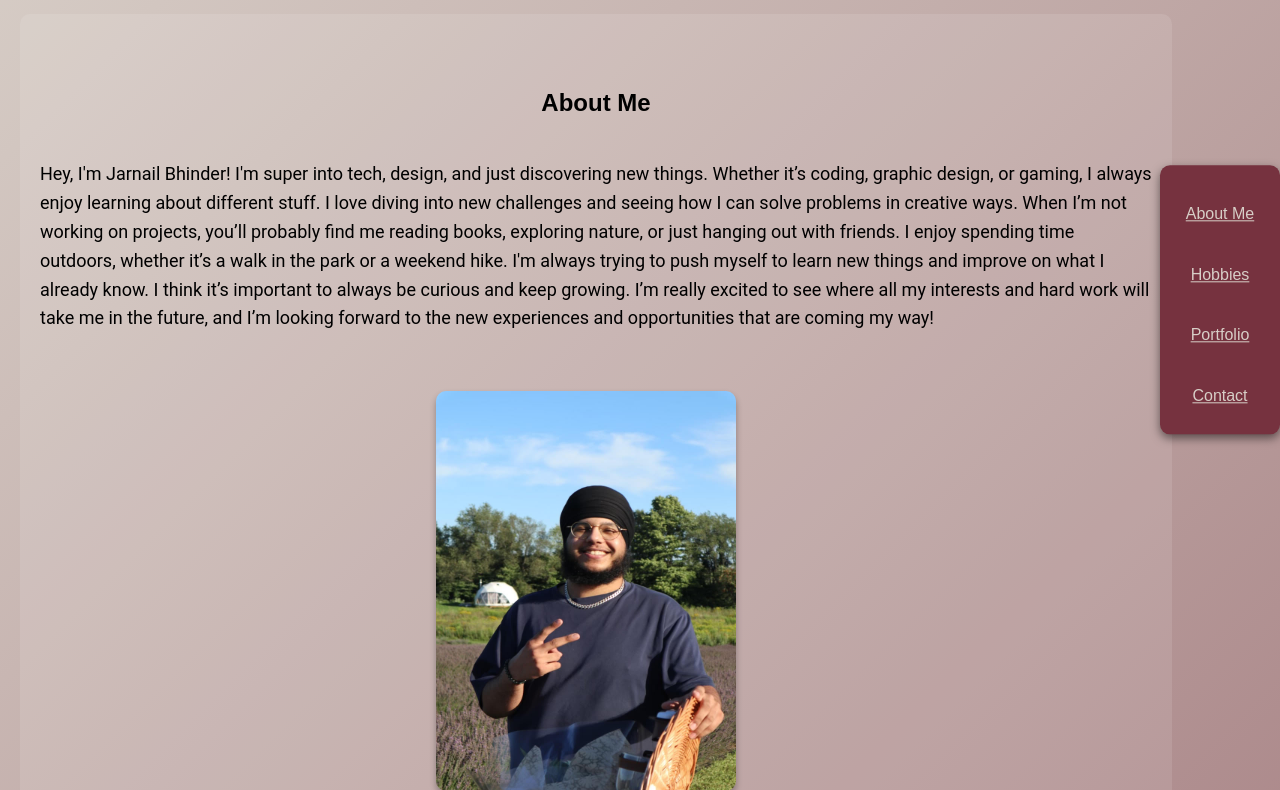
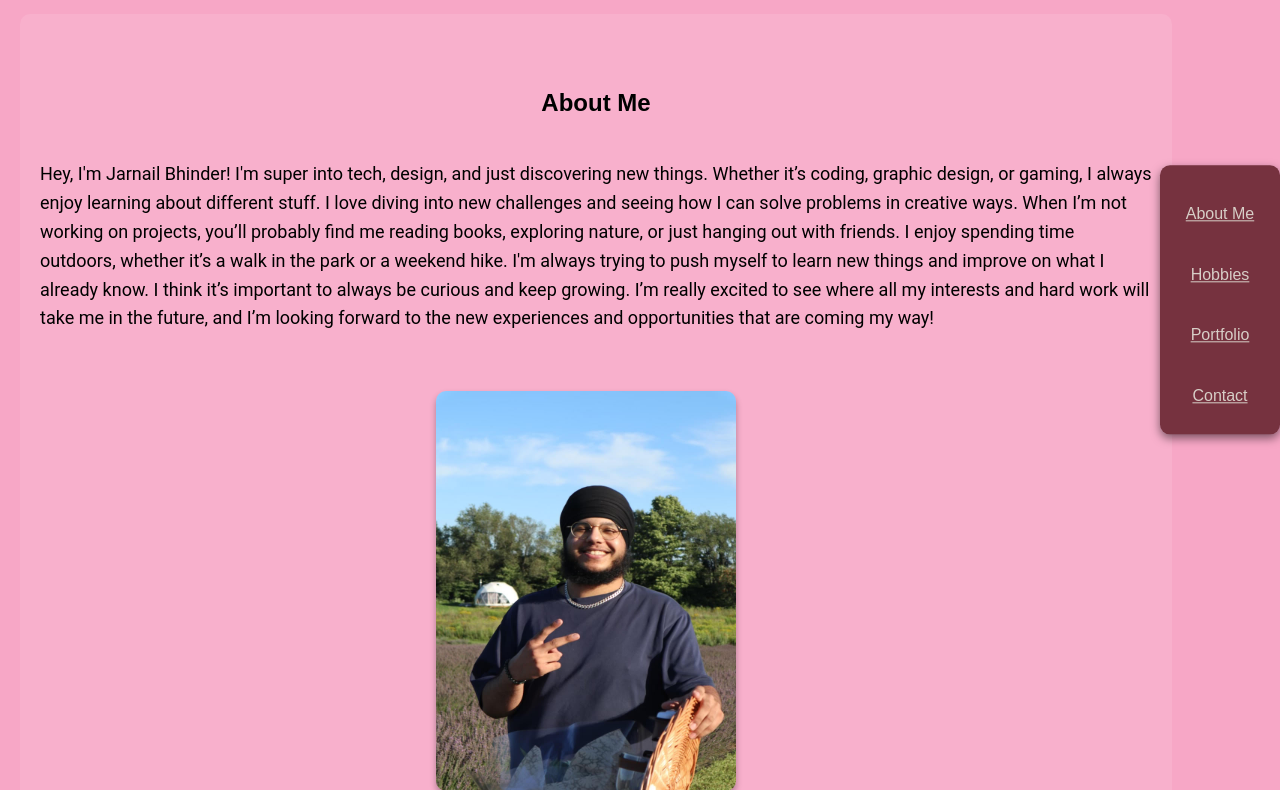
Before and after one commit to bhinderrr/Bhinder_Jarnail_A3, a plain HTML site: page index.html in a window 1280 px wide. Shown: the part 100-890 px from the top of the page. Drawn offline with Linux system fonts and the light colour scheme.

Commit message:
color change

```diff
--- a/index.html
+++ b/index.html
@@ -10,7 +10,7 @@
             margin: 0;
             font-family: Arial, sans-serif;
             line-height: 1.6;
-            background: linear-gradient(135deg, #D7CEC7, #76323F);
+            background-color: #F7A7C6;
             color: black;
         }
 
```
